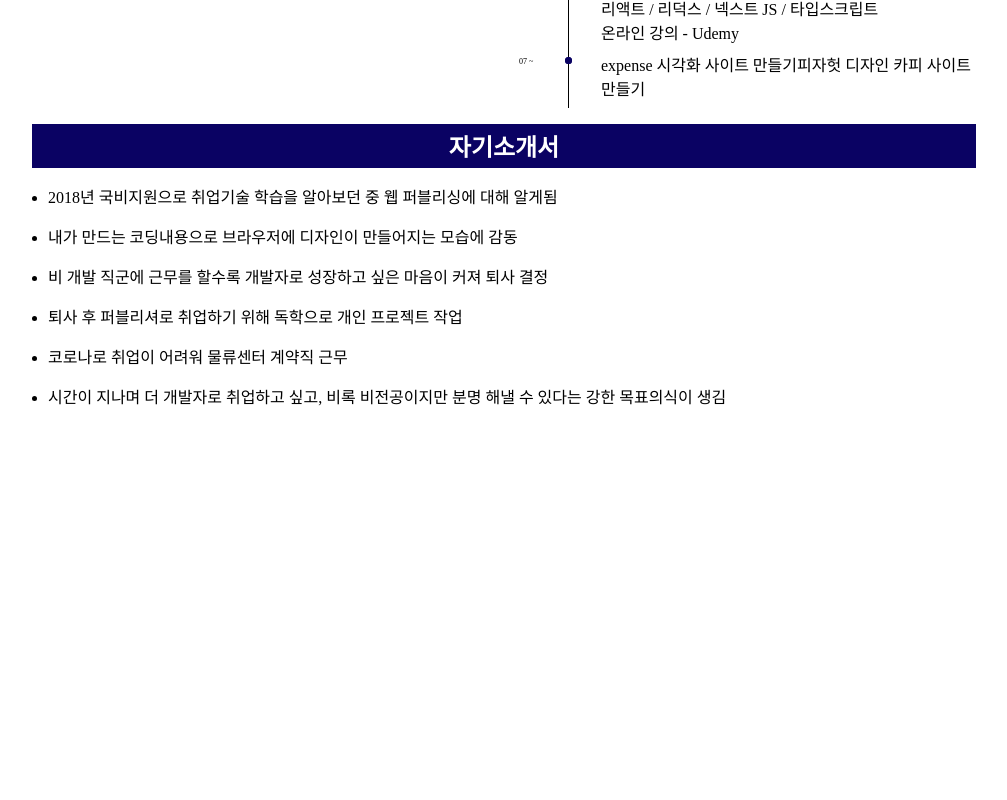
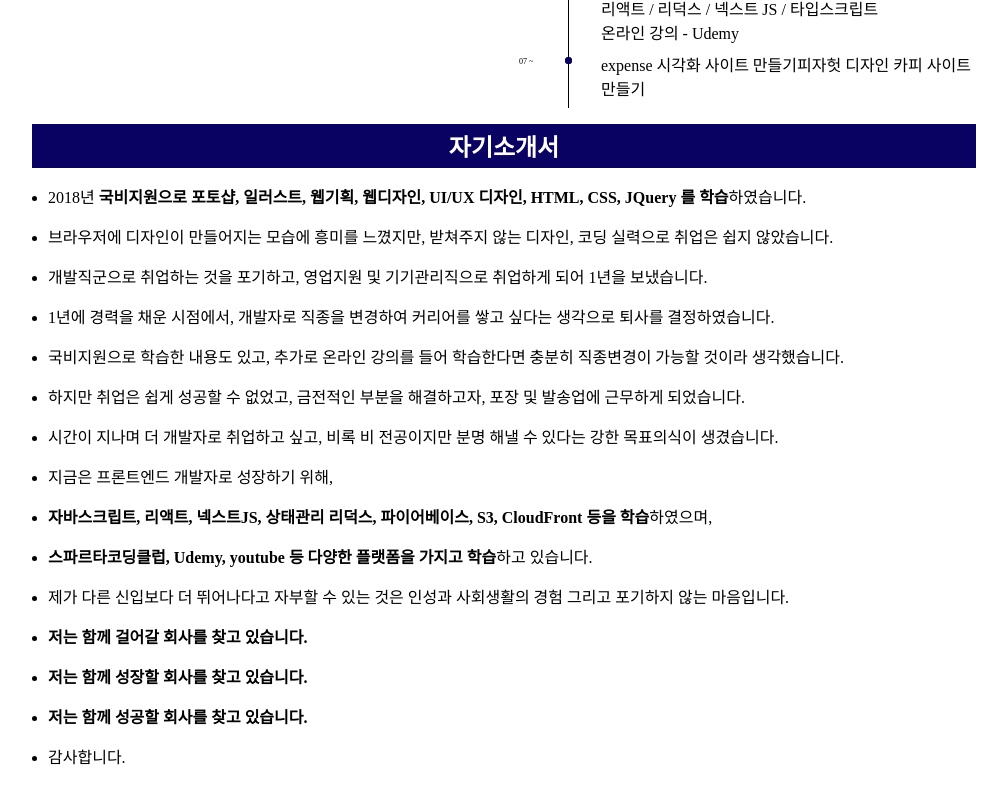
Before and after one commit to Jaek1783/markdown, a Next.js app: page / in a window 1280 px wide. Shown: the part 1269-2069 px from the top of the page, without its empty margins (272-1279 px from the left). Before the commit the page ends 1709 px from the top, so only its background shows below. Built offline with nearby package versions, Linux system fonts and the light colour scheme.

Commit message:
자기소개서 수정

```diff
--- a/components/main/introduce.tsx
+++ b/components/main/introduce.tsx
@@ -3,12 +3,21 @@ const Intro = ()=>{
     <h2  className="title">자기소개서</h2>
     <div className="main-container">
         <ul>
-            <li>2018년 국비지원으로 취업기술 학습을 알아보던 중 웹 퍼블리싱에 대해 알게됨</li>
-            <li>내가 만드는 코딩내용으로 브라우저에 디자인이 만들어지는 모습에 감동</li>
-            <li>비 개발 직군에 근무를 할수록 개발자로 성장하고 싶은 마음이 커져 퇴사 결정</li>
-            <li>퇴사 후 퍼블리셔로 취업하기 위해 독학으로 개인 프로젝트 작업</li>
-            <li>코로나로 취업이 어려워 물류센터 계약직 근무</li>
-            <li>시간이 지나며 더 개발자로 취업하고 싶고, 비록 비전공이지만 분명 해낼 수 있다는 강한 목표의식이 생김</li>
+            <li>2018년 <b>국비지원으로 포토샵, 일러스트, 웹기획, 웹디자인, UI/UX 디자인, HTML, CSS, JQuery 를 학습</b>하였습니다.</li>
+            <li>브라우저에 디자인이 만들어지는 모습에 흥미를 느꼈지만, 받쳐주지 않는 디자인, 코딩 실력으로 취업은 쉽지 않았습니다.</li>
+            <li>개발직군으로 취업하는 것을 포기하고, 영업지원 및 기기관리직으로 취업하게 되어 1년을 보냈습니다.</li>
+            <li>1년에 경력을 채운 시점에서, 개발자로 직종을 변경하여 커리어를 쌓고 싶다는 생각으로 퇴사를 결정하였습니다.</li>
+            <li>국비지원으로 학습한 내용도 있고, 추가로 온라인 강의를 들어 학습한다면 충분히 직종변경이 가능할 것이라 생각했습니다.</li>
+            <li>하지만 취업은 쉽게 성공할 수 없었고, 금전적인 부분을 해결하고자, 포장 및 발송업에 근무하게 되었습니다.</li>
+            <li>시간이 지나며 더 개발자로 취업하고 싶고, 비록 비 전공이지만 분명 해낼 수 있다는 강한 목표의식이 생겼습니다.</li>
+            <li>지금은 프론트엔드 개발자로 성장하기 위해,</li>
+            <li><b>자바스크립트, 리액트, 넥스트JS, 상태관리 리덕스, 파이어베이스, S3, CloudFront 등을 학습</b>하였으며,</li>
+            <li><b>스파르타코딩클럽, Udemy, youtube 등 다양한 플랫폼을 가지고 학습</b>하고 있습니다.</li>
+            <li>제가 다른 신입보다 더 뛰어나다고 자부할 수 있는 것은 인성과 사회생활의 경험 그리고 포기하지 않는 마음입니다.</li>
+            <li><b>저는 함께 걸어갈 회사를 찾고 있습니다.</b></li>
+            <li><b>저는 함께 성장할 회사를 찾고 있습니다.</b></li>
+            <li><b>저는 함께 성공할 회사를 찾고 있습니다.</b></li>
+            <li>감사합니다.</li>
         </ul>
     </div>
 </div>
```
